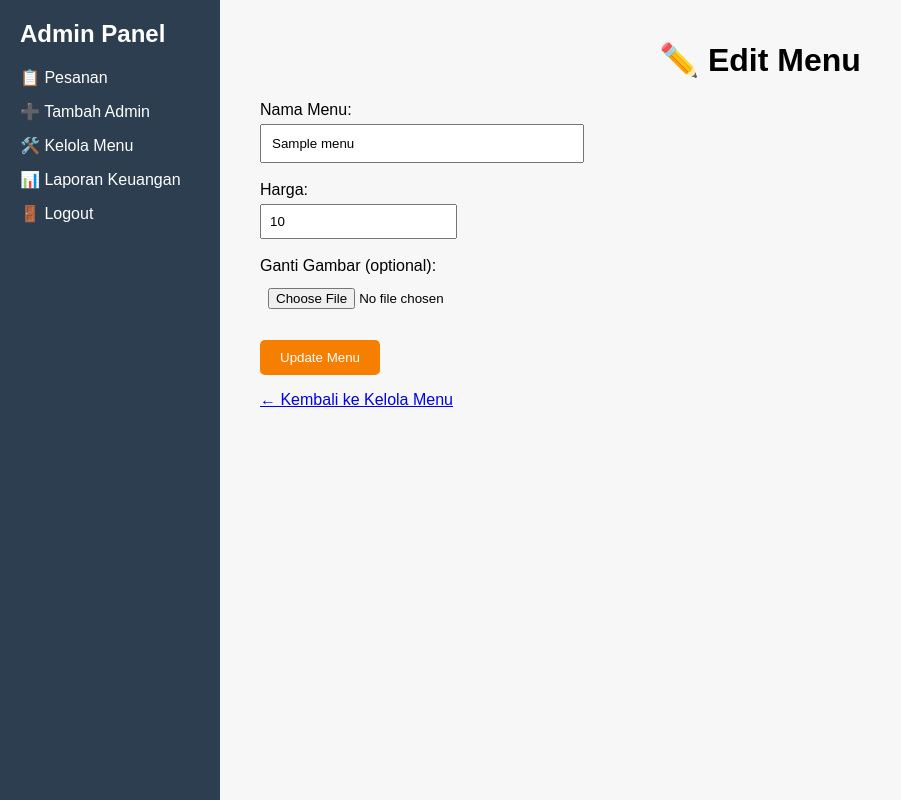
After one commit to irsyadst/IPPL, a PHP site: page /includes/edit_menu.php?id=1 in a window 1280 px wide. The commit adds this page. Shown: the whole page, without its empty margins (0-901 px from the left). Run offline with PHP 8.4, Linux system fonts and the light colour scheme; the visitor is signed in with stand-in values (Sample User, id 1); tables that the repository leaves empty hold one stand-in row (values such as "Sample post").

Commit message:
Add menu management features: create, edit, and delete functionality
- Implemented edit_menu.php for updating menu items with image upload support.
- Added hapus_menu.php for deleting menu items.
- Created kelola_menu.php to display all menu items with options to edit or delete.

```diff
--- a/assets/style/admin.css
+++ b/assets/style/admin.css
@@ -2,6 +2,9 @@ body {
   font-family: Arial, sans-serif;
   margin: 20px;
   background-color: #f7f7f7;
+  display: flex;
+  font-family: Arial, sans-serif;
+  margin: 0;
 }
 
 h1 {
@@ -22,13 +25,16 @@ body {
   margin-top: 10px;
 }
 
-  th, td {
+th,
+td {
   border: 1px solid #ddd;
   padding: 10px;
   text-align: center;
 }
 
-  input, select, button {
+input,
+select,
+button {
   padding: 8px;
   margin-top: 5px;
 }
@@ -40,11 +46,7 @@ body {
   border-radius: 5px;
   cursor: pointer;
 }
-  body {
-    display: flex;
-    font-family: Arial, sans-serif;
-    margin: 0;
-}
+
 .sidebar {
   width: 220px;
   background-color: #2c3e50;
@@ -54,10 +56,12 @@ body {
   box-sizing: border-box;
   position: fixed;
 }
+
 .sidebar h2 {
   margin-top: 0;
   font-size: 24px;
 }
+
 .sidebar a {
   display: block;
   color: white;
@@ -65,26 +69,65 @@ body {
   margin: 15px 0;
   font-size: 16px;
   transition: background 0.2s;
+
 }
+
 .sidebar a:hover {
   background-color: #34495e;
   padding-left: 10px;
+
 }
+
 .admin-dashboard {
   margin-left: 240px;
   padding: 20px;
   width: 100%;
 }
+
 table {
   width: 100%;
   border-collapse: collapse;
   margin-top: 15px;
 }
-table th, table td {
+
+table th,
+table td {
   border: 1px solid #aaa;
   padding: 10px;
   text-align: left;
 }
-select, button {
+
+select,
+button {
   padding: 5px;
 }
+
+.content {
+  margin-left: 240px;
+  padding: 30px;
+  width: 100%;
+}
+
+.form-group {
+  margin-bottom: 15px;
+}
+
+input[type="text"],
+input[type="email"],
+input[type="password"] {
+  padding: 10px;
+  width: 300px;
+}
+
+button {
+  padding: 10px 20px;
+}
+
+.msg {
+  margin-top: 15px;
+  color: green;
+}
+
+.error {
+  color: red;
+}
--- a/includes/admin_dashboard.php
+++ b/includes/admin_dashboard.php
@@ -35,7 +35,7 @@ $orders = mysqli_fetch_all($result, MYSQLI_ASSOC);
         <h2>Admin Panel</h2>
         <a href="admin_dashboard.php">📋 Pesanan</a>
         <a href="tambah_admin.php">➕ Tambah Admin</a>
-        <a href="tambah_menu.php">🍜 Tambah Menu</a>
+        <a href="kelola_menu.php">🛠️ Kelola Menu</a>
         <a href="laporan_keuangan.php">📊 Laporan Keuangan</a>
         <a href="/server/logout.php">🚪 Logout</a>
     </div>
--- /dev/null
+++ b/includes/edit_menu.php
@@ -0,0 +1,83 @@
+<?php
+include __DIR__ . "/../server/database.php";
+session_start();
+
+if (!isset($_GET['id'])) {
+    header("Location: kelola_menu.php");
+    exit;
+}
+
+$id_menu = (int) $_GET['id'];
+
+// Ambil data menu berdasarkan id
+$stmt = $db->prepare("SELECT * FROM menu WHERE id_menu = ?");
+$stmt->bind_param("i", $id_menu);
+$stmt->execute();
+$result = $stmt->get_result();
+$menu = $result->fetch_assoc();
+
+if (!$menu) {
+    header("Location: kelola_menu.php");
+    exit;
+}
+
+if ($_SERVER['REQUEST_METHOD'] === 'POST') {
+    $nama_menu = trim($_POST['nama_menu']);
+    $harga = (int) $_POST['harga'];
+    $gambar = $menu['gambar']; // default gambar lama
+
+    // Cek apakah upload file baru
+    if (!empty($_FILES['gambar']['name'])) {
+        $upload_dir = __DIR__ . '/../assets/img/';
+        $gambar = 'menu_' . time() . '_' . basename($_FILES['gambar']['name']);
+        move_uploaded_file($_FILES['gambar']['tmp_name'], $upload_dir . $gambar);
+    }
+
+    $stmt = $db->prepare("UPDATE menu SET nama_menu = ?, harga = ?, gambar = ? WHERE id_menu = ?");
+    $stmt->bind_param("sisi", $nama_menu, $harga, $gambar, $id_menu);
+    $stmt->execute();
+
+    header("Location: kelola_menu.php");
+    exit;
+}
+?>
+
+<!DOCTYPE html>
+<html lang="id">
+
+<head>
+    <meta charset="UTF-8">
+    <title>Edit Menu</title>
+    <link rel="stylesheet" href="/../assets/style/admin.css">
+</head>
+
+<body>
+    <div class="sidebar">
+        <h2>Admin Panel</h2>
+        <a href="admin_dashboard.php">📋 Pesanan</a>
+        <a href="tambah_admin.php">➕ Tambah Admin</a>
+        <a href="kelola_menu.php">🛠️ Kelola Menu</a>
+        <a href="laporan_keuangan.php">📊 Laporan Keuangan</a>
+        <a href="/server/logout.php">🚪 Logout</a>
+    </div>
+    <div class="admin-dashboard">
+        <h1>✏️ Edit Menu</h1>
+
+        <form method="POST" enctype="multipart/form-data">
+            <label for="nama_menu">Nama Menu:</label><br>
+            <input type="text" name="nama_menu" id="nama_menu" value="<?= htmlspecialchars($menu['nama_menu']) ?>" required><br><br>
+
+            <label for="harga">Harga:</label><br>
+            <input type="number" name="harga" id="harga" value="<?= htmlspecialchars($menu['harga']) ?>" required><br><br>
+
+            <label for="gambar">Ganti Gambar (optional):</label><br>
+            <input type="file" name="gambar" id="gambar"><br><br>
+
+            <button type="submit">Update Menu</button>
+        </form>
+
+        <p><a href="kelola_menu.php">← Kembali ke Kelola Menu</a></p>
+    </div>
+</body>
+
+</html>
--- a/includes/laporan_keuangan.php
+++ b/includes/laporan_keuangan.php
@@ -69,7 +69,7 @@ foreach ($orders as $order) {
         <h2>Admin Panel</h2>
         <a href="admin_dashboard.php">📋 Pesanan</a>
         <a href="tambah_admin.php">➕ Tambah Admin</a>
-        <a href="tambah_menu.php">🍜 Tambah Menu</a>
+        <a href="kelola_menu.php">🛠️ Kelola Menu</a>
         <a href="laporan_keuangan.php">📊 Laporan Keuangan</a>
         <a href="/server/logout.php">🚪 Logout</a>
     </div>
```
Also changed, not shown: includes/hapus_menu.php (added, +19 -0 lines), includes/kelola_menu.php (added, +62 -0 lines), includes/tambah_admin.php (+2 -22 lines), assets/img/menu/menu_680be4b46a8a9.png (added). Lines whose indentation alone changed are shown as unchanged.
